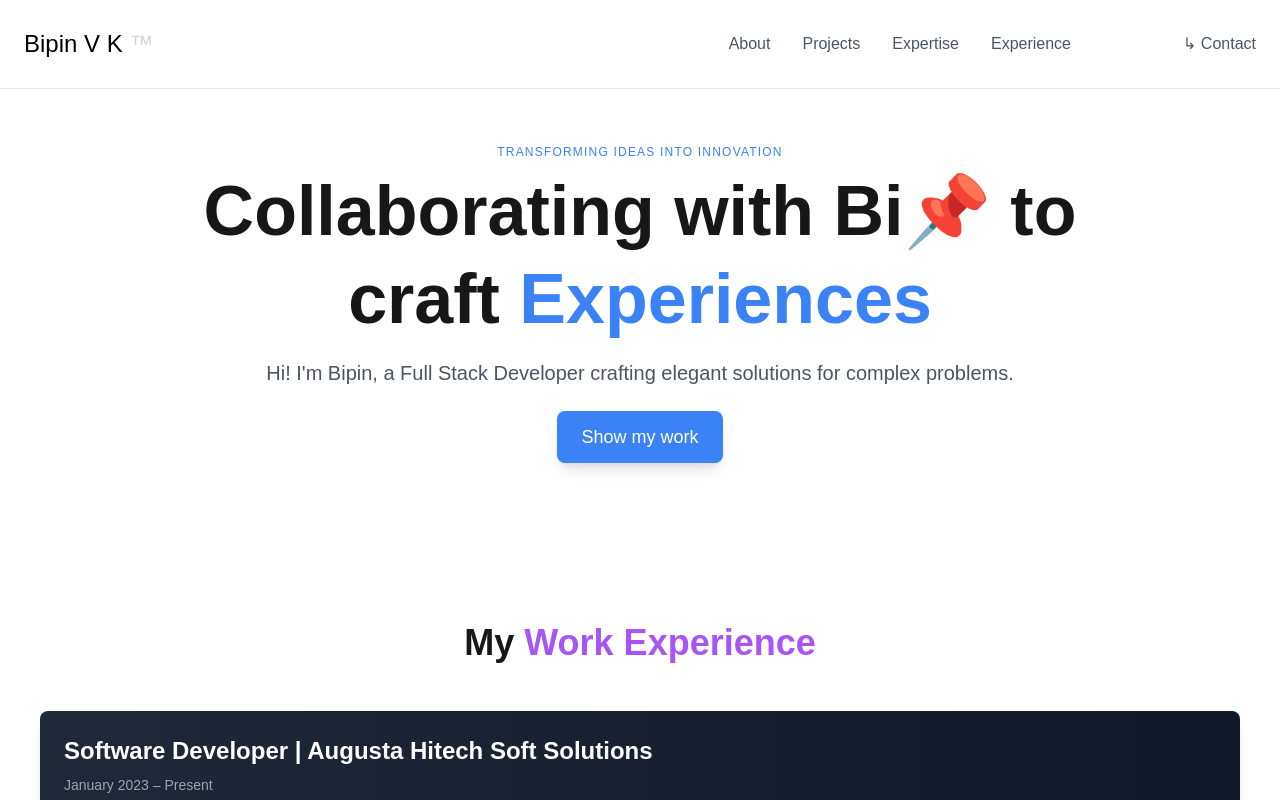
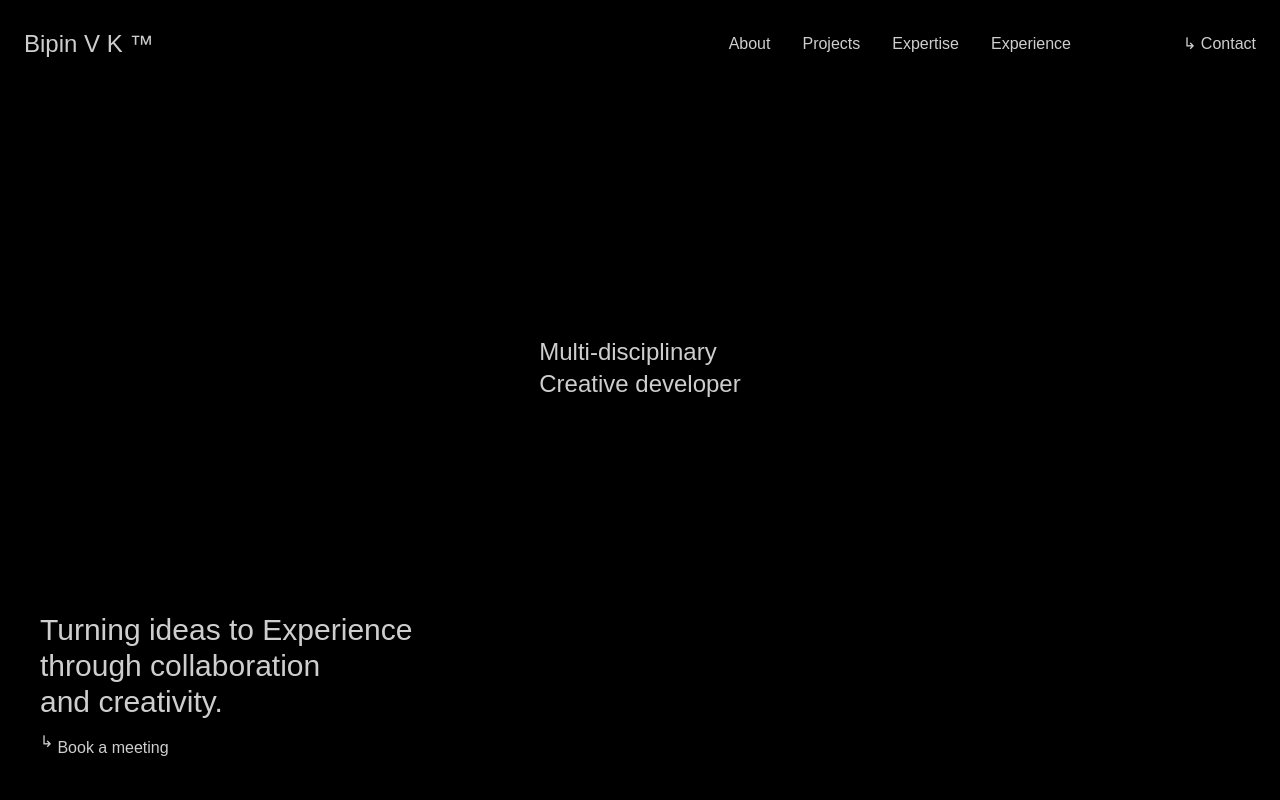
Before and after one commit to Bipinvk/My-Portfolio, a Next.js app: page / in a window 1280 px wide. Shown: the top 800 px of the page. Built offline with nearby package versions, Linux system fonts and the light colour scheme.

Commit message:
scroll changes, hero section

```diff
--- a/app/globals.css
+++ b/app/globals.css
@@ -3,14 +3,14 @@
 @tailwind utilities;
 
 :root {
-  --background: #ffffff;
-  --foreground: #171717;
+  --background: #000;
+  --foreground: #cecece;
 }
 
 @media (prefers-color-scheme: dark) {
   :root {
-    --background: #0a0a0a;
-    --foreground: #101010;
+    --background: #000;
+    --foreground: #dedede;
   }
 }
 
--- a/app/layout.tsx
+++ b/app/layout.tsx
@@ -2,6 +2,7 @@ import type { Metadata } from "next";
 import localFont from "next/font/local";
 import "./globals.css";
 import { ThemeProvider } from "./provider";
+import CustomCursor from "@/components/ui/CustomCursor";
 
 const geistSans = localFont({
   src: "./fonts/GeistVF.woff",
@@ -29,6 +30,7 @@ export default function RootLayout({
       <body
         className={`${geistSans.variable} ${geistMono.variable} antialiased`}
       >
+        <CustomCursor />
         <ThemeProvider
           attribute="class"
           defaultTheme="system"
--- a/app/page.tsx
+++ b/app/page.tsx
@@ -6,7 +6,7 @@ import ScrollToTop from "@/components/ui/ScrollToTop";
 
 export default function Home() {
   return (
-    <main className="relative  flex justify-center items-center flex-col overflow-hidden mx-auto sm:px-10 px-5 bg-white dark:bg-black-100">
+    <main className="relative  flex justify-center items-center flex-col overflow-hidden mx-auto sm:px-10 px-5 ">
       <div className="max-w-7xl w-full">
         <AnimatedPortfolioNav />
         <Hero />
--- a/components/Experience.tsx
+++ b/components/Experience.tsx
@@ -10,23 +10,20 @@ const Experience = () => {
         "Contributed to the development of full-stack web applications using React.js, Node.js, MongoDB, and AWS.",
         "Collaborated with clients to define requirements, refine features, and ensure project success.",
         "Focused on improving frontend UI using React.js and Tailwind CSS for responsive, high-quality user experiences.",
-        "Implemented RESTful APIs, managed authentication with JWT, and integrated AWS Cognito for secure login."
-      ]
-    }
+        "Implemented RESTful APIs, managed authentication with JWT, and integrated AWS Cognito for secure login.",
+      ],
+    },
   ];
 
   return (
     <div className="py-20 w-full">
-      <h1 className="text-center text-4xl font-bold mb-10">
-        My <span className="text-purple-500">Work Experience</span>
+      <h1 className="text-start text-4xl font-bold mb-10">
+        My <span className="">Work Experience</span>
       </h1>
 
       <div className="w-full mt-12 grid lg:grid-cols-1 gap-10">
         {experiences.map((exp) => (
-          <div
-            key={exp.id}
-            className="p-6 bg-gradient-to-r from-gray-800 to-gray-900 text-white rounded-lg shadow-lg"
-          >
+          <div key={exp.id} className="p-6  rounded-lg shadow-lg">
             <h2 className="text-2xl font-bold mb-2">{exp.title}</h2>
             <p className="text-sm text-gray-400 mb-4">{exp.period}</p>
             <ul className="list-disc pl-5 space-y-2">
--- a/components/Hero.tsx
+++ b/components/Hero.tsx
@@ -1,51 +1,104 @@
 "use client";
+import React, { useEffect, useRef } from "react";
+import { gsap } from "gsap";
+import { ScrollTrigger } from "gsap/dist/ScrollTrigger";
 
-import React, { useState, useEffect } from "react";
+gsap.registerPlugin(ScrollTrigger);
 
 const Hero = () => {
-  const words = ["Innovation", "Experiences", "Solutions", "Possibilities"];
-  const [currentWordIndex, setCurrentWordIndex] = useState(0);
+  const multidisciplinaryRef = useRef(null);
+  const experienceRef = useRef(null);
+  const containerRef = useRef(null);
 
   useEffect(() => {
-    const interval = setInterval(() => {
-      setCurrentWordIndex((prevIndex) => (prevIndex + 1) % words.length);
-    }, 3000); // Change word every 3 seconds
+    // Text Animation for Multidisciplinary
+    gsap.fromTo(
+      multidisciplinaryRef.current,
+      {
+        opacity: 0,
+        x: -50,
+        scale: 0.9,
+      },
+      {
+        opacity: 1,
+        x: 0,
+        scale: 1,
+        duration: 1,
+        ease: "power3.out",
+      }
+    );
 
-    return () => clearInterval(interval);
-  }, [words.length]);
+    // Text Animation for Experience
+    gsap.fromTo(
+      experienceRef.current,
+      {
+        opacity: 0,
+        x: 50,
+        scale: 0.9,
+      },
+      {
+        opacity: 1,
+        x: 0,
+        scale: 1,
+        duration: 1,
+        delay: 0.5,
+        ease: "power3.out",
+      }
+    );
 
+    // Scroll-triggered animation for the entire container
+    gsap.fromTo(
+      containerRef.current,
+      {
+        opacity: 0,
+        y: 50,
+      },
+      {
+        opacity: 1,
+        y: 0,
+        duration: 1,
+        ease: "power2.out",
+        scrollTrigger: {
+          trigger: containerRef.current,
+          start: "top 80%",
+          toggleActions: "play none none reverse",
+        },
+      }
+    );
+  }, []);
 
   return (
-    <div className="relative pb-20 pt-36">
-      {/* Content */}
-      <div className="relative z-10 flex justify-center items-center flex-col max-w-screen-lg mx-auto">
-        {/* Tagline */}
-        <p className="uppercase tracking-widest text-xs text-center text-blue-500 mb-2">
-          Transforming ideas into innovation
-        </p>
-
-        {/* Title */}
-        <h1 className="text-center text-[40px] sm:text-[50px] md:text-[60px] lg:text-[70px] font-bold leading-tight">
-          Collaborating with Bi📌 to craft
-          <span className="text-blue-500"> {words[currentWordIndex]}</span>
-        </h1>
-
-        {/* Subtitle */}
-        <p className="text-center text-sm sm:text-base md:text-lg lg:text-xl text-gray-600 mt-4">
-          Hi! I&apos;m Bipin, a Full Stack Developer crafting elegant solutions
-          for complex problems.
-        </p>
-
-        {/* Button */}
-        <a
-          href="#about"
-          className="mt-6 inline-flex items-center gap-2 px-6 py-3 text-sm md:text-base lg:text-lg font-medium text-white bg-blue-500 rounded-lg shadow-lg hover:bg-blue-600 focus:outline-none focus:ring-4 focus:ring-blue-300"
-        >
-          Show my work
-        </a>
+    <div
+      ref={containerRef}
+      className="w-full h-screen flex justify-center items-center"
+    >
+      <div className="h-full py-20 w-full">
+        <div className="h-3/6 w-full flex justify-center items-end">
+          <h1
+            ref={multidisciplinaryRef}
+            className="text-2xl text-justify opacity-0"
+          >
+            Multi-disciplinary
+            <br />
+            Creative developer
+          </h1>
+        </div>
+        <div className="h-3/6 w-full flex justify-start items-end">
+          <h1 ref={experienceRef} className="text-3xl opacity-0">
+            Turning ideas to Experience
+            <br /> through collaboration
+            <br /> and creativity.
+          </h1>
+        </div>
+        <div className="py-4">
+          <a href="#contact" className="nav-link hover:text-black group ">
+            <span className="animate-bounce inline-block group-hover:animate-none mr-1">
+              ↳ {" "}
+            </span>
+            Book a meeting
+          </a>
+        </div>
       </div>
-
-      {/* <ScrollToTop /> */}
     </div>
   );
 };
--- a/components/Navbar.tsx
+++ b/components/Navbar.tsx
@@ -36,15 +36,13 @@ const Navbar = () => {
   }, []);
 
   return (
-    <header className="fixed top-0 left-0 w-full z-50 bg-white shadow-xs border-b border-gray-200 navbar py-3">
+    <header className="fixed top-0 left-0 w-full z-50  shadow-sm border-gray-200 navbar py-3 bg-black/50">
       <div className="container mx-auto px-6 py-4 flex justify-between items-center">
         {/* Logo/Name on the left */}
-        <div className="text-2xl font-thin text-black">
-          Bipin V K <span className="font-light text-gray-300">™</span>
-        </div>
+        <div className="text-2xl font-thin ">Bipin V K ™</div>
 
         {/* Desktop Menu */}
-        <nav className="hidden md:flex space-x-8 text-gray-600">
+        <nav className="hidden md:flex space-x-8 ">
           <a href="#about" className="nav-link hover:text-black">
             About
           </a>
@@ -59,23 +57,20 @@ const Navbar = () => {
           </a>
           <div className="pl-20">
             <a href="#contact" className="nav-link hover:text-black">
-              ↳ Contact
+              <span className="animate-bounce">↳ </span>Contact
             </a>
           </div>
         </nav>
 
         {/* Mobile Menu Toggle */}
-        <button
-          onClick={toggleMenu}
-          className="md:hidden focus:outline-none text-black"
-        >
+        <button onClick={toggleMenu} className="md:hidden focus:outline-none ">
           <span className="material-icons">menu</span>
         </button>
       </div>
 
       {/* Mobile Menu */}
       {isMenuOpen && (
-        <div className="md:hidden bg-white shadow-lg">
+        <div className="md:hidden  shadow-lg">
           <nav className="flex flex-col items-start space-y-2 px-6 py-4">
             <a href="#about" className="nav-link hover:text-black">
               About
--- a/components/RecentProjects.tsx
+++ b/components/RecentProjects.tsx
@@ -9,8 +9,8 @@ const Projects = () => {
       description: [
         "Spearheaded the UI design and development for the entire SaaS platform.",
         "Focused on creating a responsive UI with a modern theme, ensuring an intuitive and engaging user experience.",
-        "Presented a demo with AWS showcasing the platform’s capabilities, receiving positive feedback from stakeholders."
-      ]
+        "Presented a demo with AWS showcasing the platform’s capabilities, receiving positive feedback from stakeholders.",
+      ],
     },
     {
       id: 2,
@@ -18,8 +18,8 @@ const Projects = () => {
       period: "August 2024 - Present",
       description: [
         "Developed the entire UI from planning through deployment, including dashboard features for time utilization and questionnaire counts.",
-        "Supported client demos and engagements, ensuring user satisfaction and ongoing improvements."
-      ]
+        "Supported client demos and engagements, ensuring user satisfaction and ongoing improvements.",
+      ],
     },
     {
       id: 3,
@@ -27,23 +27,20 @@ const Projects = () => {
       period: "December 2023 – February 2024",
       description: [
         "Supported the development of a comprehensive UI for task logging, user profiles, and performance reports.",
-        "Implemented real-time graphical representations of data, providing better insights into team productivity."
-      ]
-    }
+        "Implemented real-time graphical representations of data, providing better insights into team productivity.",
+      ],
+    },
   ];
 
   return (
     <div className="py-20 w-full">
       <h1 className="text-center text-4xl font-bold mb-10">
-        My <span className="text-purple-500">Projects</span>
+        My <span className="">Projects</span>
       </h1>
 
       <div className="w-full mt-12 grid lg:grid-cols-2 gap-10">
         {projects.map((project) => (
-          <div
-            key={project.id}
-            className="p-6 bg-gradient-to-r from-gray-800 to-gray-900 text-white rounded-lg shadow-lg"
-          >
+          <div key={project.id} className="p-6  rounded-lg shadow-lg">
             <h2 className="text-2xl font-bold mb-2">{project.title}</h2>
             <p className="text-sm text-gray-400 mb-4">{project.period}</p>
             <ul className="list-disc pl-5 space-y-2">
--- /dev/null
+++ b/components/ui/CustomCursor.tsx
@@ -0,0 +1,94 @@
+"use client";
+import React, { useState, useEffect } from "react";
+import { motion, Variant, TargetAndTransition, AnimationControls } from "framer-motion";
+
+interface MousePosition {
+  x: number;
+  y: number;
+}
+
+type CursorVariant = "default" | "text";
+
+type CursorVariants = {
+  [key in CursorVariant]: Variant;
+};
+
+const CustomCursor: React.FC = () => {
+  const [mousePosition, setMousePosition] = useState<MousePosition>({
+    x: 0,
+    y: 0
+  });
+
+  const [cursorVariant, setCursorVariant] = useState<CursorVariant>("default");
+
+  useEffect(() => {
+    const mouseMove = (e: MouseEvent) => {
+      setMousePosition({
+        x: e.clientX,
+        y: e.clientY
+      });
+    };
+
+    window.addEventListener("mousemove", mouseMove);
+
+    return () => {
+      window.removeEventListener("mousemove", mouseMove);
+    };
+  }, []);
+
+  const variants: CursorVariants = {
+    default: {
+      x: mousePosition.x - 10,
+      y: mousePosition.y - 10,
+      transition: {
+        type: "spring",
+        mass: 0.8
+      }
+    },
+    text: {
+      height: 100,
+      width: 100,
+      x: mousePosition.x - 75,
+      y: mousePosition.y - 75,
+      backgroundColor: "rgba(255,255,255,0.1)",
+      mixBlendMode: "difference"
+    }
+  };
+
+  const textEnter = () => setCursorVariant("text");
+  const textLeave = () => setCursorVariant("default");
+
+  useEffect(() => {
+    const handleMouseEnterText = (e: MouseEvent) => {
+      const target = e.target as Element;
+      if (target.closest('a, button, [data-cursor="hover"]')) {
+        textEnter();
+      }
+    };
+
+    const handleMouseLeaveText = (e: MouseEvent) => {
+      const target = e.target as Element;
+      if (target.closest('a, button, [data-cursor="hover"]')) {
+        textLeave();
+      }
+    };
+
+    document.addEventListener('mouseenter', handleMouseEnterText, true);
+    document.addEventListener('mouseleave', handleMouseLeaveText, true);
+
+    return () => {
+      document.removeEventListener('mouseenter', handleMouseEnterText, true);
+      document.removeEventListener('mouseleave', handleMouseLeaveText, true);
+    };
+  }, []);
+
+  return (
+    <motion.div
+      className="fixed z-50 pointer-events-none rounded-full bg-black"
+      variants={variants}
+      animate={cursorVariant}
+    />
+  );
+};
+
+export default CustomCursor;
--- a/package.json
+++ b/package.json
@@ -9,7 +9,10 @@
     "lint": "next lint"
   },
   "dependencies": {
+    "aos": "^2.3.4",
+    "framer-motion": "^11.13.5",
     "gsap": "^3.12.5",
+    "lucide-react": "^0.468.0",
     "next": "15.0.4",
     "next-themes": "^0.4.4",
     "react": "^19.0.0",
```
Also changed, not shown: 1 other file (tests, documents, lock files or other folders).
